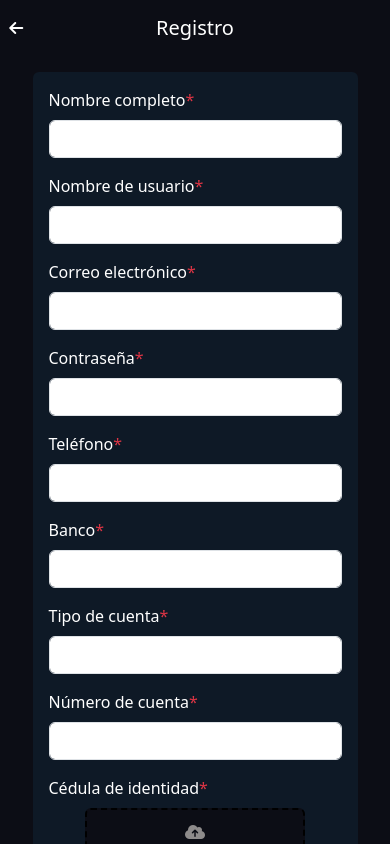
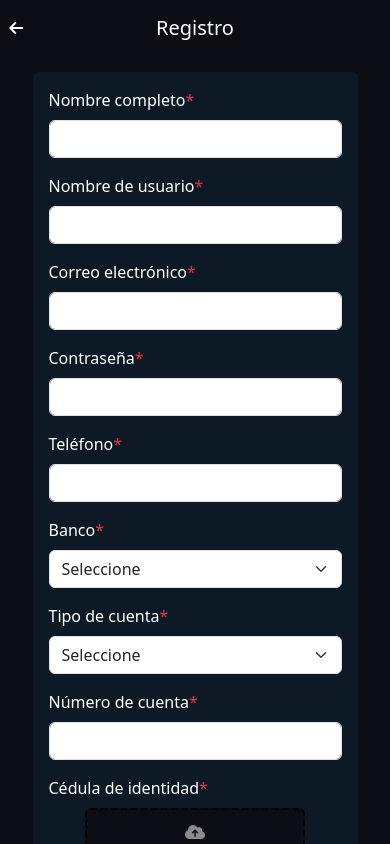
Before and after one commit to ljavierrodriguez/front-template-with-context, a React (Vite) app: page /register in a window 390 px wide. Shown: the top 844 px of the page. Built offline with nearby package versions, Linux system fonts and the light colour scheme.

Commit message:
Home view responsive

```diff
--- a/src/pages/LoanForm.jsx
+++ b/src/pages/LoanForm.jsx
@@ -1,7 +1,14 @@
-import React from 'react'
-import Navbar from '../components/Navbar'
+import React, {useState} from 'react';
+import Navbar from '../components/Navbar';
 
 const LoanForm = () => {
+
+    const [loanAmount, setLoanAmount] = useState('');
+    const [interest, setInterest] = useState('');
+    const [payments, setPayments] = useState('');
+    const [paymentperiod, setPaymentPeriod] = useState('');
+    const [comments, setComments] = useState('');
+
     return (
         <>
             <Navbar title={'Nueva publicación'} />
@@ -9,19 +16,19 @@ const LoanForm = () => {
                 <form className='p-3 rounded col-10 mt-3'>
                     <div className="mb-3">
                         <label htmlFor="loanAmount" className="form-label text-white">Monto del crédito<span className='text-danger'>*</span></label>
-                        <input type="email" className="form-control" id="loanAmount" />
+                        <input type="email" className="form-control" id="loanAmount" onChange={(e) => {setLoanAmount(e.target.value)}} />
                     </div>
                     <div className="mb-3">
                         <label htmlFor="interest" className="form-label text-white">Taza de interés<span className='text-danger'>*</span></label>
-                        <input type="password" className="form-control" id="interest" />
+                        <input type="password" className="form-control" id="interest" onChange={(e) => {setInterest(e.target.value)}} />
                     </div>
                     <div className="mb-3">
                         <label htmlFor="payments" className="form-label text-white">Cantidad de cuotas<span className='text-danger'>*</span></label>
-                        <input type="password" className="form-control" id="payments" />
+                        <input type="password" className="form-control" id="payments" onChange={(e) => {setPayments(e.target.value)}} />
                     </div>
                     <div className="mb-3">
                         <label htmlFor="payment_periods" className="form-label text-white">Tipo de pago<span className='text-danger'>*</span></label>
-                        <select class="form-select" id='payment_periods'>
+                        <select class="form-select" id='payment_periods' onChange={(e) => {setPaymentPeriod(e.target.value)}}>
                             <option selected>Seleccione</option>
                             <option value="1">Semanal</option>
                             <option value="2">Mensual</option>
@@ -29,7 +36,7 @@ const LoanForm = () => {
                     </div>
                     <div class="mb-3">
                         <label for="comments" class="form-label text-white">Comentarios<span className='text-danger'>*</span></label>
-                        <textarea class="form-control" id="comments" rows="3"></textarea>
+                        <textarea class="form-control" id="comments" rows="3" onChange={(e) => {setComments(e.target.value)}}></textarea>
                     </div>
 
                     <div className='d-flex justify-content-around'>
--- a/src/pages/Register.jsx
+++ b/src/pages/Register.jsx
@@ -1,44 +1,73 @@
-import React from 'react'
+import React, { useState } from 'react'
 import Navbar from '../components/Navbar'
 import Icon from '../components/Icon'
 
 
 const Register = () => {
+
+    const [fullName, setFullname] = useState('');
+    const [username, setUsername] = useState('');
+    const [email, setEmail] = useState('');
+    const [password, setPassword] = useState('');
+    const [phoneNumber, setPhoneNumber] = useState('');
+    const [bank, setBank] = useState('');
+    const [account, setAccount] = useState('');
+    const [accountNumber, setAccountNumber] = useState('');
+
     return (
-        <div className='d-flex flex-column justify-content-center align-items-center'>
+        <div className=''>
             <Navbar title={"Registro"} type={'solid'} symbol={'arrow-left'} />
-            <form className='p-3 rounded col-10 mt-3'>
+
+            <div className='row'>
+                <div className='d-none d-md-inline col-md-6'>
+
+                </div>
+                <div className='col-12 col-md-5 d-flex justify-content-center'>
+                    <form className='p-3 rounded col-10 col-md-12 mt-3'>
                         <div className="mb-3">
                             <label htmlFor="full-name" className="form-label text-white">Nombre completo<span className='text-danger'>*</span></label>
-                    <input type="email" className="form-control" id="full-name" />
+                            <input type="text" className="form-control" id="full-name" onChange={(e) => { setFullname(e.target.value) }} />
                         </div>
                         <div className="mb-3">
                             <label htmlFor="username" className="form-label text-white">Nombre de usuario<span className='text-danger'>*</span></label>
-                    <input type="password" className="form-control" id="username" />
+                            <input type="text" className="form-control" id="username" onChange={(e) => { setUsername(e.target.value) }} />
                         </div>
                         <div className="mb-3">
                             <label htmlFor="email" className="form-label text-white">Correo electrónico<span className='text-danger'>*</span></label>
-                    <input type="password" className="form-control" id="email" />
+                            <input type="text" className="form-control" id="email" onChange={(e) => { setEmail(e.target.value) }} />
                         </div>
                         <div className="mb-3">
                             <label htmlFor="password" className="form-label text-white">Contraseña<span className='text-danger'>*</span></label>
-                    <input type="password" className="form-control" id="password" />
+                            <input type="password" className="form-control" id="password" onChange={(e) => { setPassword(e.target.value) }} />
                         </div>
                         <div className="mb-3">
                             <label htmlFor="phone" className="form-label text-white">Teléfono<span className='text-danger'>*</span></label>
-                    <input type="password" className="form-control" id="phone" />
+                            <input type="text" className="form-control" id="phone" onChange={(e) => { setPhoneNumber(e.target.value) }} />
                         </div>
                         <div className="mb-3">
                             <label htmlFor="bank" className="form-label text-white">Banco<span className='text-danger'>*</span></label>
-                    <input type="password" className="form-control" id="bank" />
+                            <select class="form-select" id='bank' onChange={(e) => { setBank(e.target.value) }}>
+                                <option selected>Seleccione</option>
+                                <option value="bancoEstado">Banco Estado</option>
+                                <option value="itau">Itaú</option>
+                                <option value="falabella">Falabella</option>
+                                <option value="santander">Santander</option>
+                                <option value="bancoDeChile">Banco de Chile</option>
+                                <option value="scotiabank">Scotiabank</option>
+                            </select>
                         </div>
                         <div className="mb-3">
                             <label htmlFor="account" className="form-label text-white">Tipo de cuenta<span className='text-danger'>*</span></label>
-                    <input type="password" className="form-control" id="account" />
+                            <select class="form-select" id='account' onChange={(e) => { setAccount(e.target.value) }}>
+                                <option selected>Seleccione</option>
+                                <option value="vistaAccount">Cuenta vista</option>
+                                <option value="currentAccount">Corriente</option>
+                                <option value="savingsAccount">Ahorro</option>
+                            </select>
                         </div>
                         <div className="mb-3">
                             <label htmlFor="accountNumber" className="form-label text-white">Número de cuenta<span className='text-danger'>*</span></label>
-                    <input type="password" className="form-control" id="accountNumber" />
+                            <input type="password" className="form-control" id="accountNumber" onChange={(e) => { setAccountNumber(e.target.value) }}/>
                         </div>
 
                         <div className='mb-3'>
@@ -57,6 +86,10 @@ const Register = () => {
                         <div id="emailHelp" className="form-text text-white">Al hacer click en "Registrarme", aceptas nuestras <span className='text-primary'>condiciones</span> y <span className='text-primary'>políticas de privacidad</span>.</div>
                     </form>
                 </div>
+
+            </div>
+
+        </div>
     )
 }
 
--- a/src/style.css
+++ b/src/style.css
@@ -55,3 +55,6 @@ form {
 .post_footer{
     background-color: #0E1926;
 }
+.home_inputs_div{
+    margin-top: -300px;
+}
```
Also changed, not shown: src/pages/Home.jsx (+28 -11 lines). Lines whose indentation alone changed are shown as unchanged.
